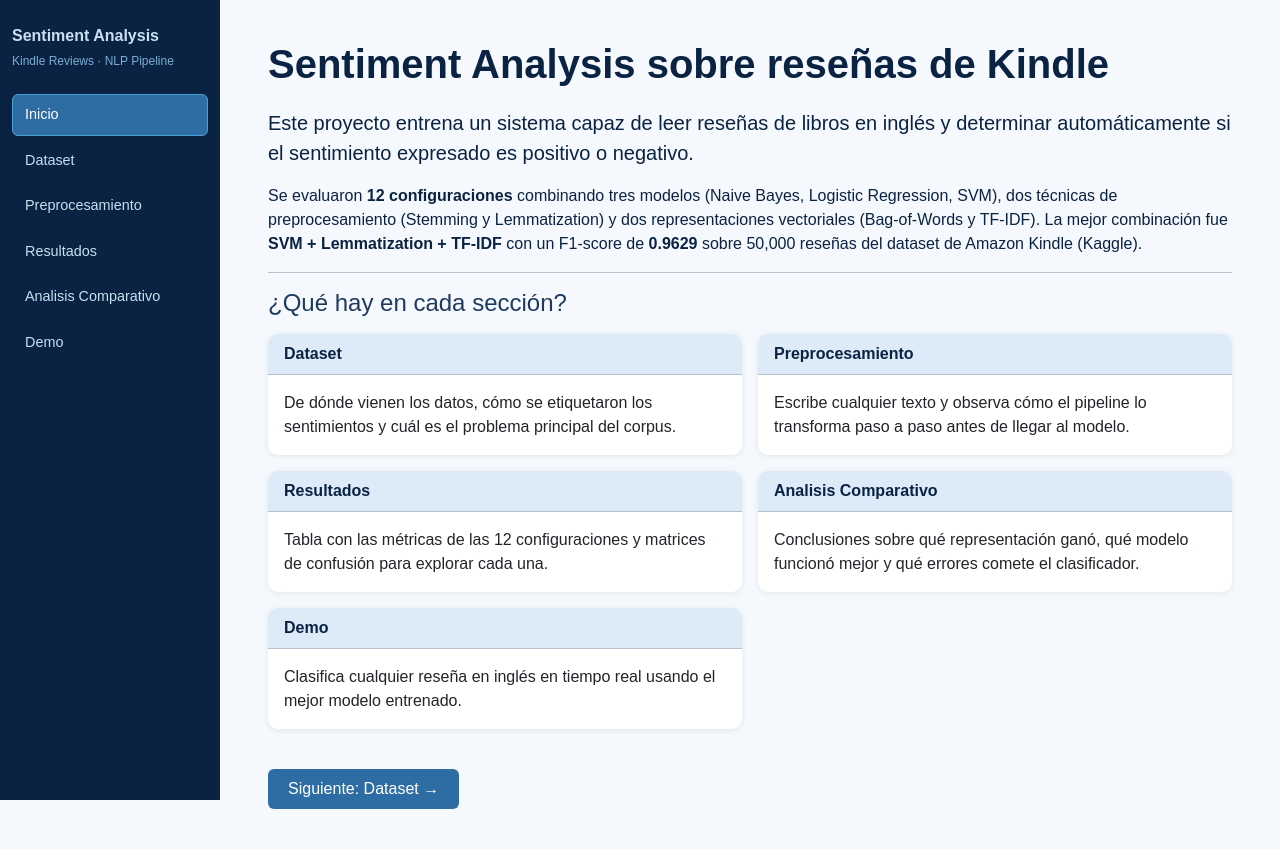
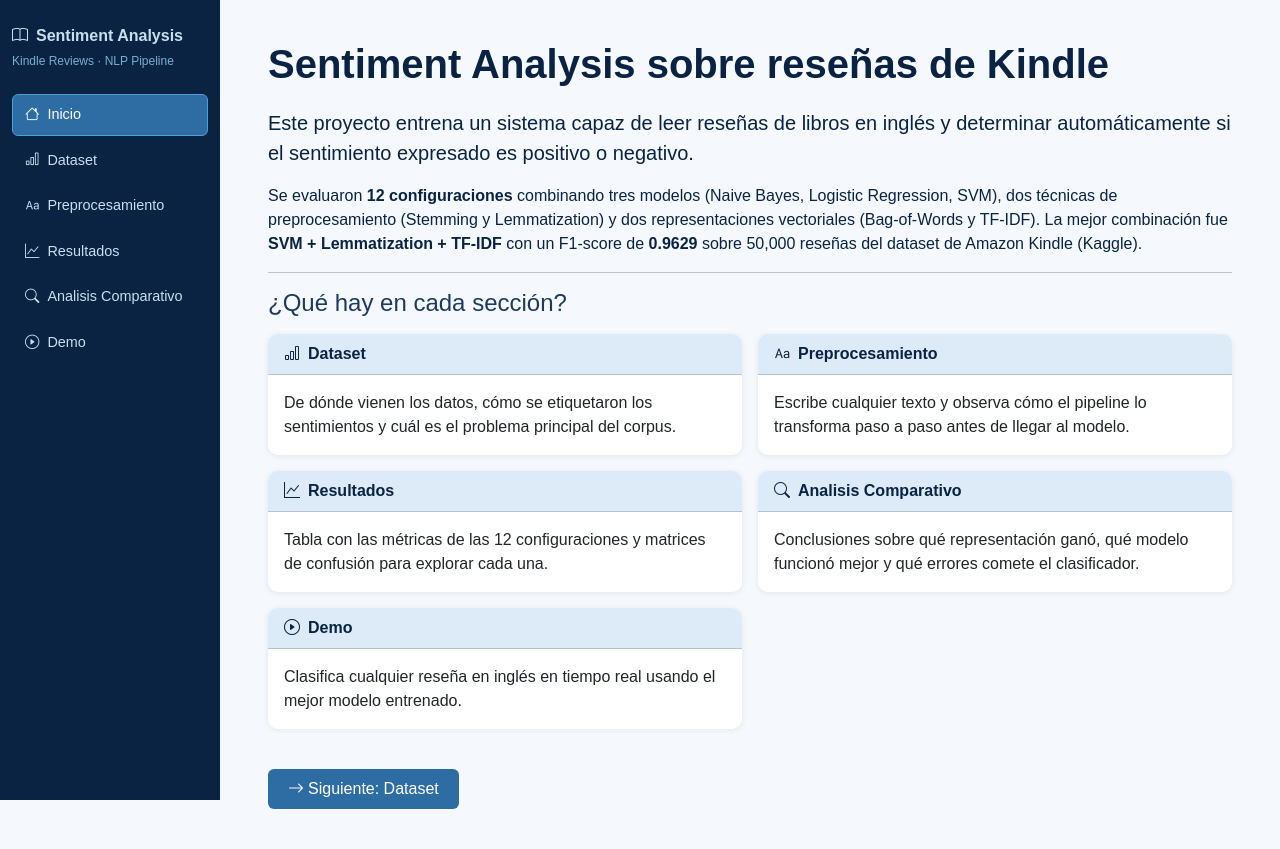
Before and after one commit to sdelamoral/Parcial-3-Mineria, a Flask app: page / in a window 1280 px wide. Run offline with Flask 3, Linux system fonts and the light colour scheme; parts of the project's set-up code (start-up, migrations or seed data) failed here and were passed over.

Commit message:
reemplazar emojis por iconos bootstrap en toda la app

```diff
--- a/templates/analisis.html
+++ b/templates/analisis.html
@@ -3,7 +3,7 @@
 <h1>Análisis Comparativo</h1>
 
 {% if error %}
-  <div class="alert alert-warning">Ejecuta <code>python3 main.py</code> primero.</div>
+  <div class="alert alert-warning"><i class="bi bi-exclamation-triangle me-2"></i>Ejecuta <code>python3 main.py</code> primero.</div>
 {% else %}
 
 <ul class="nav nav-tabs mb-4" id="tabs">
@@ -85,7 +85,7 @@
       {% endfor %}
     </div>
     <div class="alert mt-3" style="background:#ddeaf7;border-left:4px solid #2e6da4">
-      BoW y TF-IDF no capturan orden de palabras, negaciones compuestas ni figuras retóricas.
+      <i class="bi bi-info-circle me-2"></i>BoW y TF-IDF no capturan orden de palabras, negaciones compuestas ni figuras retóricas.
       Un modelo basado en embeddings contextuales como BERT reduciría significativamente estos errores.
     </div>
   </div>
@@ -94,6 +94,6 @@
 {% endif %}
 
 <div class="next-btn">
-  <a href="{{ url_for('demo') }}" class="btn btn-navy">Siguiente: Demo →</a>
+  <a href="{{ url_for('demo') }}" class="btn btn-navy"><i class="bi bi-arrow-right me-1"></i>Siguiente: Demo</a>
 </div>
 {% endblock %}
--- a/templates/base.html
+++ b/templates/base.html
@@ -5,6 +5,7 @@
   <meta name="viewport" content="width=device-width, initial-scale=1">
   <title>Sentiment Analysis — Kindle Reviews</title>
   <link href="https://cdn.jsdelivr.net/npm/bootstrap@5.3.3/dist/css/bootstrap.min.css" rel="stylesheet">
+  <link href="https://cdn.jsdelivr.net/npm/bootstrap-icons@1.11.3/font/bootstrap-icons.min.css" rel="stylesheet">
   <style>
     body { background: #f5f8fc; color: #0a2342; font-family: sans-serif; }
 
@@ -64,14 +65,14 @@
 <body>
 
 <div id="sidebar">
-  <div class="brand">Sentiment Analysis</div>
+  <div class="brand"><i class="bi bi-book me-2"></i>Sentiment Analysis</div>
   <div class="sub">Kindle Reviews · NLP Pipeline</div>
-  <a href="{{ url_for('inicio') }}"           class="{{ 'active' if request.endpoint=='inicio' }}">Inicio</a>
-  <a href="{{ url_for('dataset') }}"          class="{{ 'active' if request.endpoint=='dataset' }}">Dataset</a>
-  <a href="{{ url_for('preprocesamiento') }}" class="{{ 'active' if request.endpoint=='preprocesamiento' }}">Preprocesamiento</a>
-  <a href="{{ url_for('resultados') }}"       class="{{ 'active' if request.endpoint=='resultados' }}">Resultados</a>
-  <a href="{{ url_for('analisis') }}"         class="{{ 'active' if request.endpoint=='analisis' }}">Analisis Comparativo</a>
-  <a href="{{ url_for('demo') }}"             class="{{ 'active' if request.endpoint=='demo' }}">Demo</a>
+  <a href="{{ url_for('inicio') }}"           class="{{ 'active' if request.endpoint=='inicio' }}"><i class="bi bi-house"></i> Inicio</a>
+  <a href="{{ url_for('dataset') }}"          class="{{ 'active' if request.endpoint=='dataset' }}"><i class="bi bi-bar-chart"></i> Dataset</a>
+  <a href="{{ url_for('preprocesamiento') }}" class="{{ 'active' if request.endpoint=='preprocesamiento' }}"><i class="bi bi-type"></i> Preprocesamiento</a>
+  <a href="{{ url_for('resultados') }}"       class="{{ 'active' if request.endpoint=='resultados' }}"><i class="bi bi-graph-up"></i> Resultados</a>
+  <a href="{{ url_for('analisis') }}"         class="{{ 'active' if request.endpoint=='analisis' }}"><i class="bi bi-search"></i> Analisis Comparativo</a>
+  <a href="{{ url_for('demo') }}"             class="{{ 'active' if request.endpoint=='demo' }}"><i class="bi bi-play-circle"></i> Demo</a>
 </div>
 
 <div id="main">
--- a/templates/dataset.html
+++ b/templates/dataset.html
@@ -30,6 +30,6 @@
 </div>
 
 <div class="next-btn">
-  <a href="{{ url_for('preprocesamiento') }}" class="btn btn-navy">Siguiente: Preprocesamiento →</a>
+  <a href="{{ url_for('preprocesamiento') }}" class="btn btn-navy"><i class="bi bi-arrow-right me-1"></i>Siguiente: Preprocesamiento</a>
 </div>
 {% endblock %}
--- a/templates/inicio.html
+++ b/templates/inicio.html
@@ -18,37 +18,37 @@
 <div class="row g-3">
   <div class="col-md-6">
     <div class="card h-100">
-      <div class="card-header">Dataset</div>
+      <div class="card-header"><i class="bi bi-bar-chart me-2"></i>Dataset</div>
       <div class="card-body">De dónde vienen los datos, cómo se etiquetaron los sentimientos y cuál es el problema principal del corpus.</div>
     </div>
   </div>
   <div class="col-md-6">
     <div class="card h-100">
-      <div class="card-header">Preprocesamiento</div>
+      <div class="card-header"><i class="bi bi-type me-2"></i>Preprocesamiento</div>
       <div class="card-body">Escribe cualquier texto y observa cómo el pipeline lo transforma paso a paso antes de llegar al modelo.</div>
     </div>
   </div>
   <div class="col-md-6">
     <div class="card h-100">
-      <div class="card-header">Resultados</div>
+      <div class="card-header"><i class="bi bi-graph-up me-2"></i>Resultados</div>
       <div class="card-body">Tabla con las métricas de las 12 configuraciones y matrices de confusión para explorar cada una.</div>
     </div>
   </div>
   <div class="col-md-6">
     <div class="card h-100">
-      <div class="card-header">Analisis Comparativo</div>
+      <div class="card-header"><i class="bi bi-search me-2"></i>Analisis Comparativo</div>
       <div class="card-body">Conclusiones sobre qué representación ganó, qué modelo funcionó mejor y qué errores comete el clasificador.</div>
     </div>
   </div>
   <div class="col-md-6">
     <div class="card h-100">
-      <div class="card-header">Demo</div>
+      <div class="card-header"><i class="bi bi-play-circle me-2"></i>Demo</div>
       <div class="card-body">Clasifica cualquier reseña en inglés en tiempo real usando el mejor modelo entrenado.</div>
     </div>
   </div>
 </div>
 
 <div class="next-btn">
-  <a href="{{ url_for('dataset') }}" class="btn btn-navy">Siguiente: Dataset →</a>
+  <a href="{{ url_for('dataset') }}" class="btn btn-navy"><i class="bi bi-arrow-right me-1"></i>Siguiente: Dataset</a>
 </div>
 {% endblock %}
--- a/templates/preprocesamiento.html
+++ b/templates/preprocesamiento.html
@@ -21,7 +21,7 @@
           <label class="form-check-label" for="lemma">Lemmatization (WordNetLemmatizer)</label>
         </div>
       </div>
-      <button type="submit" class="btn btn-navy">Procesar</button>
+      <button type="submit" class="btn btn-navy"><i class="bi bi-play me-1"></i>Procesar</button>
     </form>
   </div>
 
@@ -66,12 +66,12 @@
   </div>
   <div class="col-12">
     <h5>Texto final al vectorizador:</h5>
-    <div class="result-pos">{{ res.texto_final }}</div>
+    <div class="result-pos"><i class="bi bi-check-circle me-2"></i>{{ res.texto_final }}</div>
   </div>
 </div>
 {% endif %}
 
 <div class="next-btn">
-  <a href="{{ url_for('resultados') }}" class="btn btn-navy">Siguiente: Resultados →</a>
+  <a href="{{ url_for('resultados') }}" class="btn btn-navy"><i class="bi bi-arrow-right me-1"></i>Siguiente: Resultados</a>
 </div>
 {% endblock %}
--- a/templates/resultados.html
+++ b/templates/resultados.html
@@ -3,7 +3,7 @@
 <h1>Resultados</h1>
 
 {% if error %}
-  <div class="alert alert-warning">Ejecuta <code>python3 main.py</code> primero para generar los resultados.</div>
+  <div class="alert alert-warning"><i class="bi bi-exclamation-triangle me-2"></i>Ejecuta <code>python3 main.py</code> primero para generar los resultados.</div>
 {% else %}
 
 <p>
@@ -66,6 +66,6 @@
 {% endif %}
 
 <div class="next-btn">
-  <a href="{{ url_for('analisis') }}" class="btn btn-navy">Siguiente: Analisis Comparativo →</a>
+  <a href="{{ url_for('analisis') }}" class="btn btn-navy"><i class="bi bi-arrow-right me-1"></i>Siguiente: Analisis Comparativo</a>
 </div>
 {% endblock %}
```
Also changed, not shown: templates/demo.html (+4 -4 lines).
